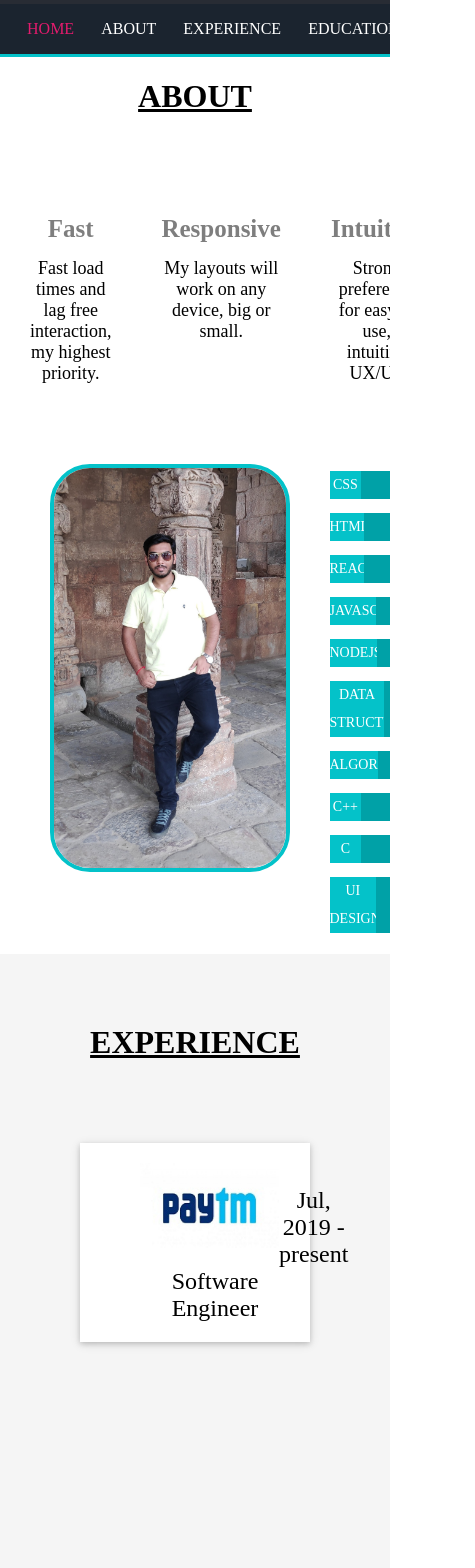
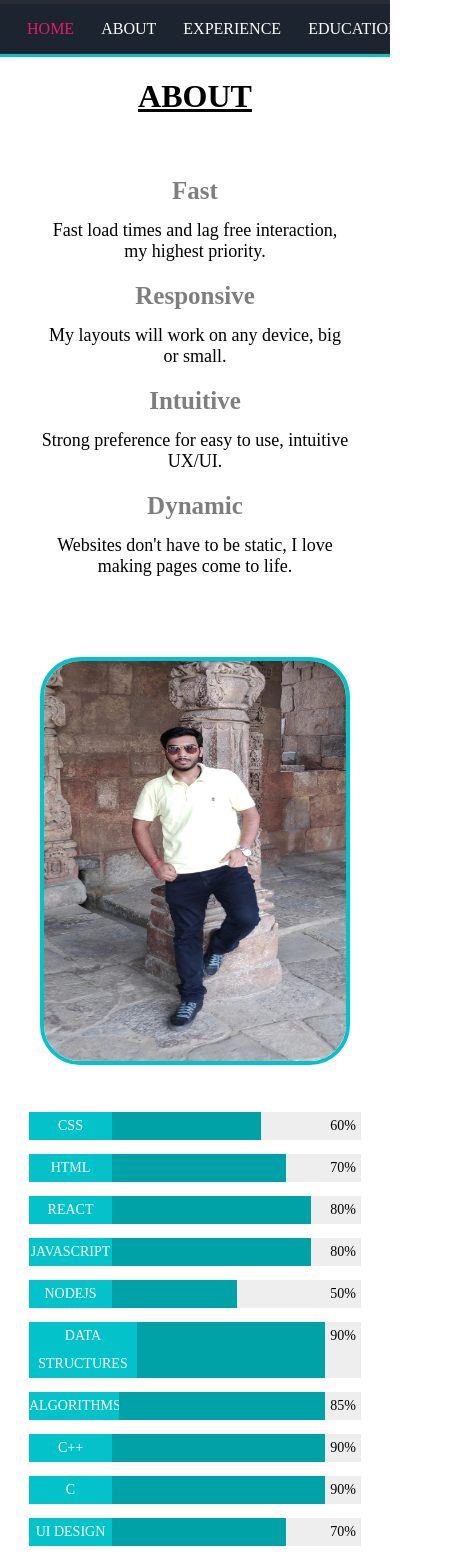
Before and after one commit to Himanshu-1997/portfolio, a React (Create React App) app: page / in a window 390 px wide. Shown: the part 840-2408 px from the top of the page, 475 px wide, since content can reach past the window. Built offline with nearby package versions, Linux system fonts and the light colour scheme.

Commit message:
made it responsive

```diff
--- a/src/components/About/About.js
+++ b/src/components/About/About.js
@@ -56,7 +56,7 @@ const About  = () =>{
                 </div>
             </div>
             <div className='aboutskills'>
-                <img className='profilePic' src='./icons/pp.jpg' alt='profilePic'></img>
+                <img className='profilePic' src={process.env.PUBLIC_URL + '/icons/pp.jpg'} alt='profilePic'></img>
                 <ul className='skillset'>
                     <li>
                         <div>css</div>
--- a/src/components/About/About.scss
+++ b/src/components/About/About.scss
@@ -101,7 +101,6 @@
             .responsive{
                 display: flex;
                 flex-direction: column;
-                // flex-basis: 20%;
                 margin: 0px 25px 0px 25px;
                 div{
                     &:first-child{
@@ -119,7 +118,6 @@
             .intuitive{
                 display: flex;
                 flex-direction: column;
-                // flex-basis: 20%;
                 margin: 0px 25px 0px 25px;
                 div{
                     &:first-child{
@@ -171,7 +169,6 @@
             justify-content: flex-start;
             align-items: flex-start;
             flex-basis: 40%;
-            // padding: 25px;
             line-height: 2;
             padding-top: 0px;
             font-size: 14px;
@@ -179,17 +176,12 @@
             list-style: none;
             margin-top: 0px;
             color: white;
-            // background-color: yellow;
             li{
                 display: flex;
                 background-color: #04c2c9;
                 margin-top: 7px;
                 margin-bottom: 7px;
                 width: 100%;
-                // min-width: 140px;
-                // max-width: 100%;
-                // padding-left: 4px;
-                // padding-right: 4px;
                 div{
                     &:first-child{
                         min-width: 25%;
@@ -218,3 +210,41 @@
         transform: translateY(-100px);
     }
 }
+
+@media (max-width:600px){
+    .aboutContainer{
+        .aboutbody{
+            .skills{
+                flex-direction: column;
+                margin: 0px;
+                .fast{
+                    padding: 10px;
+                    margin: 0px;
+                }
+                .responsive{
+                    padding: 10px;
+                    margin: 0px;
+                }
+                .intuitive{
+                    padding: 10px;
+                    margin: 0px;
+                }
+                .dynamic{
+                    padding: 10px;
+                    margin: 0px;
+                }
+            }
+        }
+        .aboutskills{
+            flex-direction: column;
+            margin-top: 0px;
+            .profilePic{
+                margin: 40px;
+            }
+        }
+        .skillset{
+            margin: 9px;
+            padding: 20px;
+        }
+    }
+}
--- a/src/components/Contact/Contact.js
+++ b/src/components/Contact/Contact.js
@@ -7,19 +7,19 @@ const Contact = () =>{
             <h1 className='contTitle'>Contact</h1>
             <div className='contactList'>
                 <div className='linkedin'>
-                    <img src='./icons/linkedin.jpg' alt='linkedin'></img>
+                    <img src={process.env.PUBLIC_URL + '/icons/linkedin.jpg'} alt='linkedin'></img>
                     <a href='https://linkedin.com/in/himanshu-kumar-498791147' target='_blank' rel="noopener noreferrer">https://linkedin.com/in/himanshu-kumar-498791147</a>
                 </div>
                 <div className='github'>
-                    <img src='./icons/github.png' alt='github'></img>
+                    <img src={process.env.PUBLIC_URL + '/icons/github.png'} alt='github'></img>
                     <a href='https://github.com/Himanshu-1997' target='_blank' rel="noopener noreferrer">https://github.com/Himanshu-1997</a>
                 </div>
                 <div className='facebook'>
-                    <img src='./icons/fb.jpg' alt='fb'></img>
+                    <img src={process.env.PUBLIC_URL + '/icons/fb.jpg'} alt='fb'></img>
                     <a href='https://www.facebook.com/himanshu.kumar.in' target='_blank' rel="noopener noreferrer">https://www.facebook.com/himanshu.kumar.in</a>
                 </div>
                 <div className='gmail'>
-                    <img src='./icons/gmail.png' alt='gmail'></img>
+                    <img src={process.env.PUBLIC_URL + '/icons/gmail.png'} alt='gmail'></img>
                     <div>himanshu28051997@gmail.com</div>
                 </div>
             </div>
--- a/src/components/Contact/Contact.scss
+++ b/src/components/Contact/Contact.scss
@@ -17,7 +17,7 @@
         flex-direction: column;
         background-color: white;
         box-shadow: 0 2px 5px 0 rgba(0,0,0,.16), 0 2px 10px 0 rgba(0,0,0,.12);
-        width: 500px;
+        // width: 500px;
         align-self: center;
         padding: 30px;
         .linkedin{
@@ -107,3 +107,15 @@
         }
     }
 }
+
+@media (max-width:600px){
+    .contactContainer{
+        .contactList{
+            // width: -webkit-fill-available;
+            margin: 13px;
+            padding: 17px;
+            word-break: break-all;
+            // align-self: flex-start;
+        }
+    }
+}
--- a/src/components/Education/Education.js
+++ b/src/components/Education/Education.js
@@ -8,14 +8,14 @@ const Education = () => {
             <ul>
                 <li>
                     <div className='edu1'>
-                        <img src='./icons/bitnesra.png' alt='BitMesra'></img>
+                        <img src={process.env.PUBLIC_URL + '/icons/bitnesra.png'} alt='BitMesra'></img>
                         <div className='year'>Birla Institute Of Technology, Mesra(2015-2019)</div>
                     </div>
                     <div className='clg1'> B.E in Computer Science and Engineering (CGPA :- 8.35) </div>
                 </li>
                 <li>
                     <div className='edu1'>
-                        <img src='./icons/dav.png' alt='BitMesra'></img>
+                        <img src={process.env.PUBLIC_URL + '/icons/dav.png'} alt='DAV'></img>
                         <div className='year'>M.K. DAV Public School, Daltonganj(2012-2014)</div>
                     </div>
                     <div className='clg1'> Senior Secondary Education (Result:- 93.8 %) </div>
--- a/src/components/Education/Education.scss
+++ b/src/components/Education/Education.scss
@@ -45,3 +45,31 @@
         }
     }
 }
+
+@media (max-width:600px){
+    .eduContainer{
+        ul{
+            padding: 5px;
+            height: 100%;
+            margin: 15px;
+            li{
+                width: 100%;
+                padding: 0;
+                .edu1{
+                    padding:7px;
+                    img{
+                        height: 80px;
+                        width: 80px;
+                    }
+                    .year{
+                        font-size:18px;
+                    }
+                }
+                .clg1{
+                    font-size: 18px;
+                    padding: 7px;
+                }
+            }
+        }
+    }
+}
--- a/src/components/Experience/Experience.js
+++ b/src/components/Experience/Experience.js
@@ -8,7 +8,7 @@ const Experience = () => {
             <ul>
                 <li>
                     <div className='exp1'>
-                        <img src='./icons/paytm.jpg' alt='paytm'></img>
+                        <img src={process.env.PUBLIC_URL + '/icons/paytm.jpg'} alt='paytm'></img>
                         <div className='year'>Jul, 2019 - present</div>
                     </div>
                     <div className='role1'> Software Engineer </div>
--- a/src/components/Experience/Experience.scss
+++ b/src/components/Experience/Experience.scss
@@ -43,3 +43,34 @@
         }
     }
 }
+@media (max-width:600px){
+    .expContainer{
+        ul{
+            padding: 5px;
+            height: 100%;
+            margin: 15px;
+            li{
+                display: flex;
+                flex-direction: column;
+                min-height: inherit;
+                padding: 0;
+                .exp1{
+                    padding: 7px;
+                    img{
+                        height: 77px;
+                        width: 150px;
+                    }
+                    .year{
+                        font-size: 18px;
+                    }
+                }
+                .role1{
+                    font-size: 18px;
+                    flex-grow: 1;
+                    align-self: center;
+                    align-items: center;
+                }
+            }
+        }
+    }
+}
--- a/src/components/Home/Home.js
+++ b/src/components/Home/Home.js
@@ -10,7 +10,7 @@ const Home = () =>{
             <div className='headerWrapper'>
                 <div className='headFLine'>Hello, I'm <span>Himanshu Kumar.</span></div>
                 <div className='headSLine'>I'm a full-stack web developer.</div>
-                <div className='viewWork' onClick={handleClick} > View my work <img src='./icons/right-arrow.svg' alt='right-arrow'></img></div>
+                <div className='viewWork' onClick={handleClick} > View my work <img src={process.env.PUBLIC_URL + '/icons/right-arrow.svg'} alt='right-arrow'></img></div>
              </div>
         </div>
     )
```
